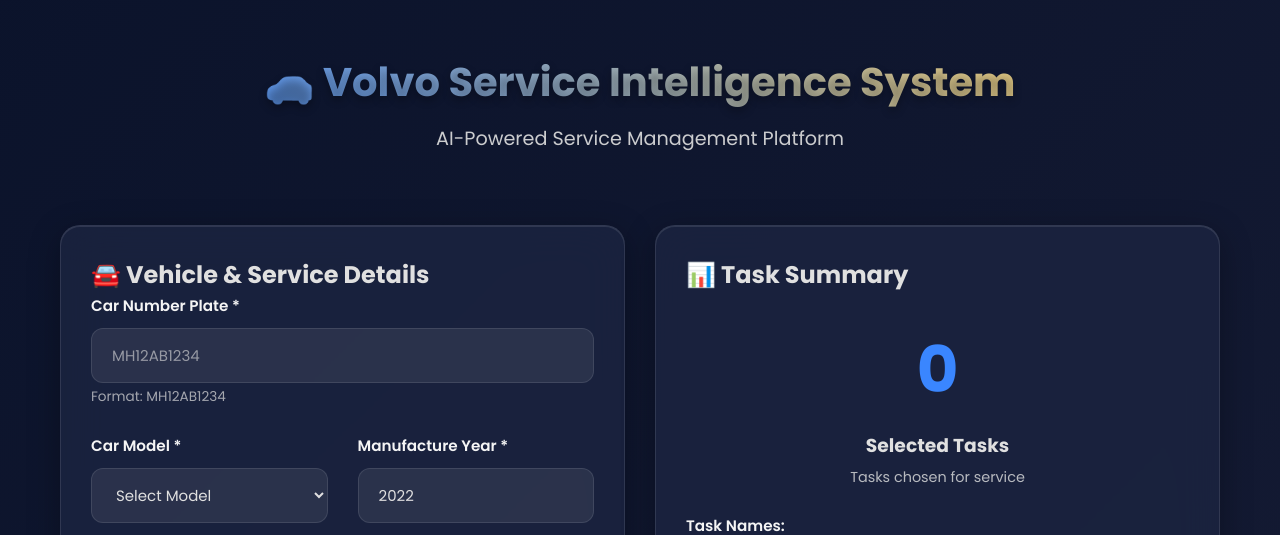
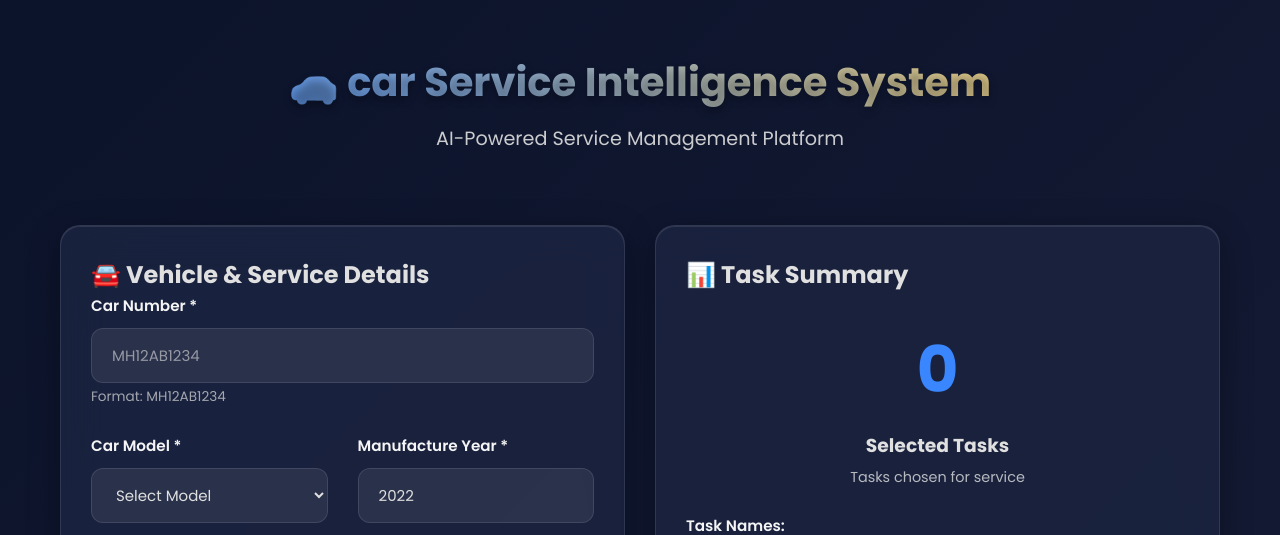
Before and after one commit to soam96/volvo-service-intelligence, a Flask app: page / in a window 1280 px wide. Shown: the part 91-626 px from the top of the page. Run offline with Flask 3, Linux system fonts and the light colour scheme; parts of the project's set-up code (start-up, migrations or seed data) failed here and were passed over; some libraries are stand-ins or nearby versions.

Commit message:
Update index.html

```diff
--- a/templates/index.html
+++ b/templates/index.html
@@ -2,7 +2,7 @@
 
 {% block content %}
 <div class="vsis-header">
-    <h1>🚗 Volvo Service Intelligence System</h1>
+    <h1>🚗 car Service Intelligence System</h1>
     <p>AI-Powered Service Management Platform</p>
 </div>
 
@@ -12,7 +12,7 @@
         <h2>🚘 Vehicle & Service Details</h2>
 
         <div class="form-group">
-            <label class="form-label">Car Number Plate *</label>
+            <label class="form-label">Car Number  *</label>
             <input type="text" id="number_plate" class="form-input" placeholder="MH12AB1234" required>
             <small style="opacity: 0.7; font-size: 0.85em;">Format: MH12AB1234</small>
         </div>
```
